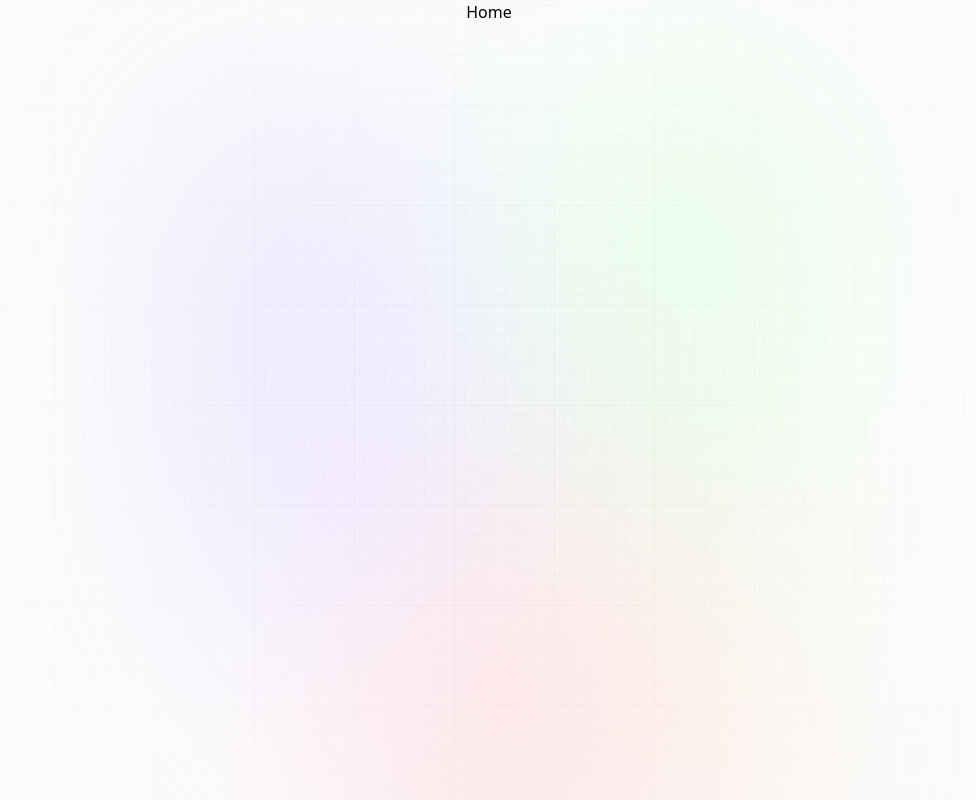
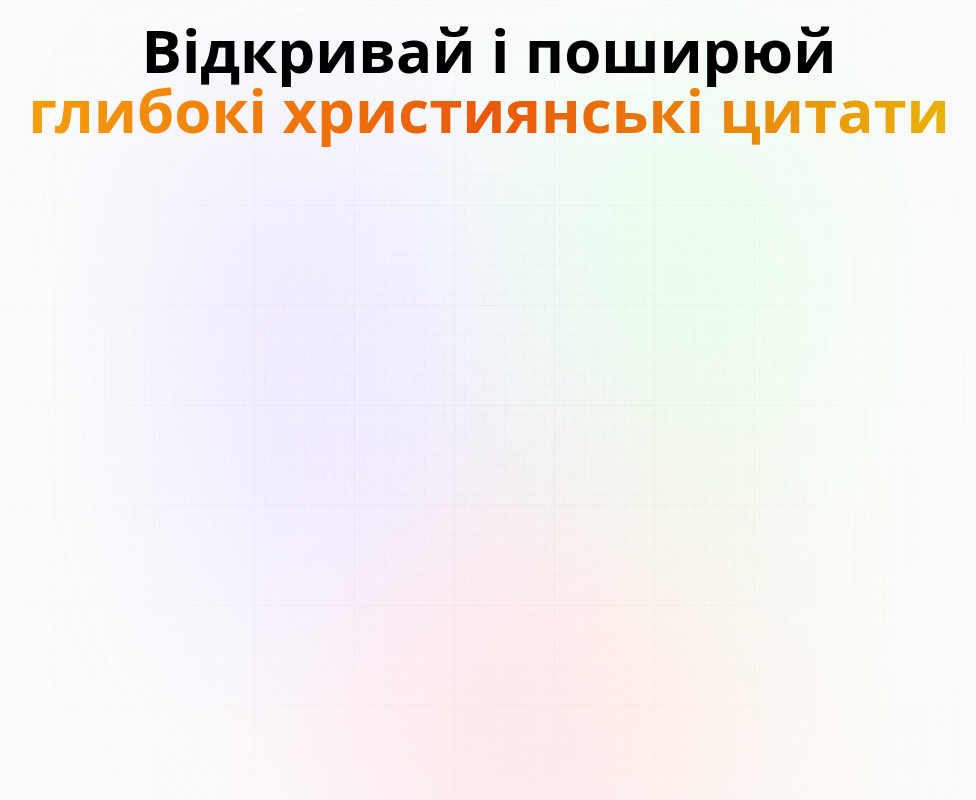
Before and after one commit to Chekirko/promptopia, a Next.js app: page / in a window 1280 px wide. Shown: the whole page, without its empty margins (151-1127 px from the left). Built offline with nearby package versions, Linux system fonts and the light colour scheme.

Commit message:
add Home section

```diff
--- a/app/page.jsx
+++ b/app/page.jsx
@@ -1,5 +1,15 @@
 const Home = () => {
-  return <div>Home</div>;
+  return (
+    <section className="w-full flex-center flex-col">
+      <h1 className="head_text text-center">
+        Відкривай і поширюй
+        <br />
+        <span className="orange_gradient text-center">
+          глибокі християнські цитати
+        </span>
+      </h1>
+    </section>
+  );
 };
 
 export default Home;
```
